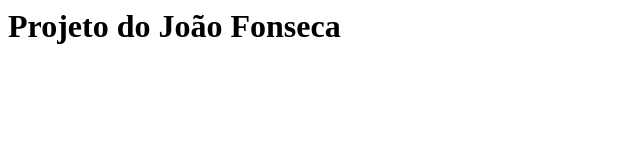
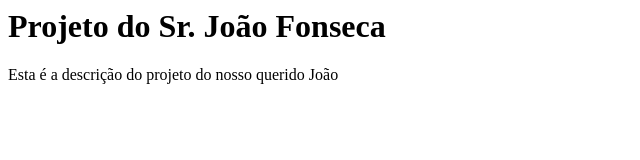
Before and after one commit to jrzart1/curso-git, a plain HTML site: page index.html in a window 1280 px wide. Shown: the whole page, without its empty margins (0-640 px from the left). Drawn offline with Linux system fonts and the light colour scheme.

Commit message:
Adicionado parágrafo

```diff
--- a/index.html
+++ b/index.html
@@ -3,7 +3,9 @@
 </head>
 <body>
 
-<h1>Projeto do João Fonseca</h1>
+<h1>Projeto do Sr. João Fonseca</h1>
+
+<p>Esta é a descrição do projeto do nosso querido João</p>
 
 </body>
 </html>
```
